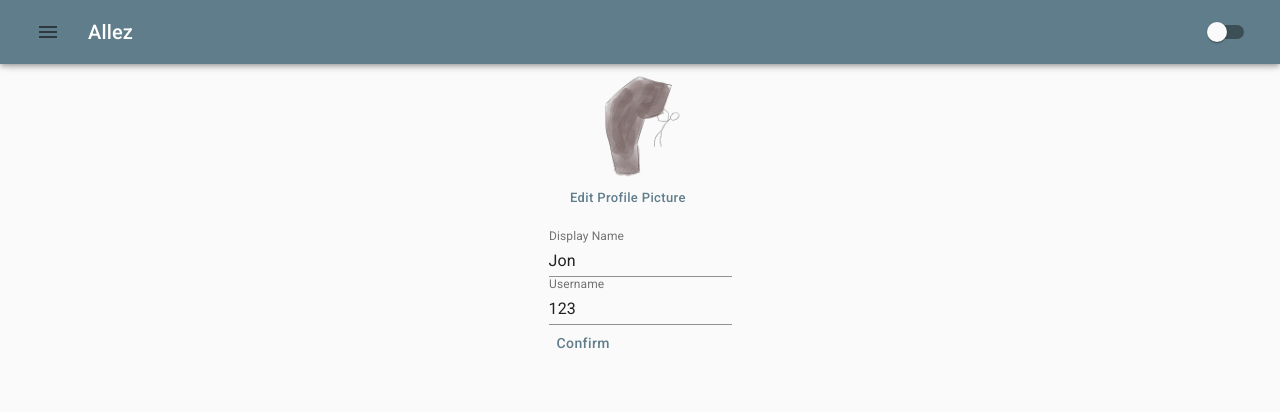
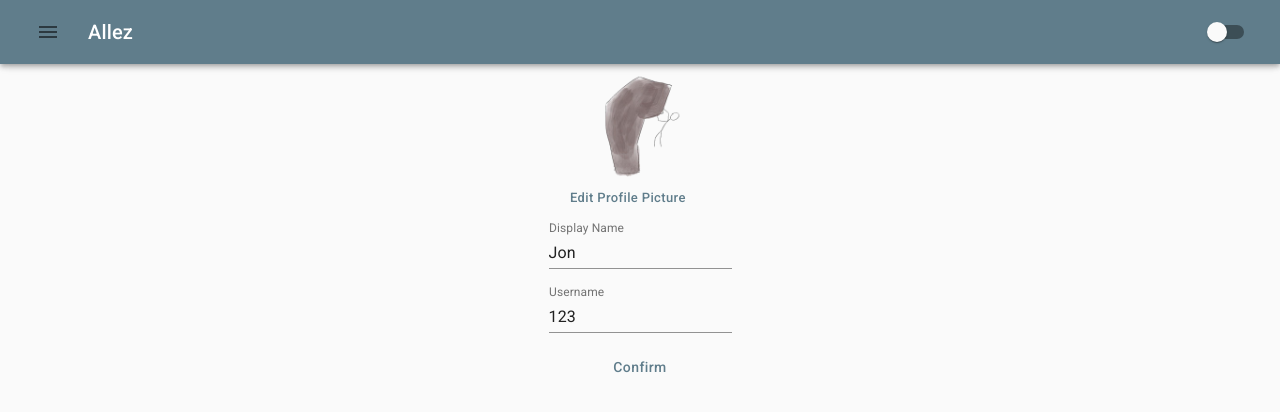
Before and after one commit to yeppog/allez, a React (Create React App) app in the folder client/: page /edit/profile in a window 1280 px wide. Shown: the top 412 px of the page. Built offline with nearby package versions, Linux system fonts and the light colour scheme.

Commit message:
feat: outline of ProfileSettingsComponent

```diff
--- a/client/src/components/ProfileSettingsComponent/ProfileSettingsComponent.tsx
+++ b/client/src/components/ProfileSettingsComponent/ProfileSettingsComponent.tsx
@@ -87,16 +87,24 @@ const ProfileSettingsComponent: React.FC = () => {
                 Edit Profile Picture
               </Button>
             </Grid>
+            <form onSubmit={(e) => onSubmit(e)}>
+              <Grid
+                container
+                direction="column"
+                alignItems="center"
+                justify="center"
+                spacing={2}
+              >
                 <Grid item>
-              <form onSubmit={(e) => onSubmit(e)}>
                   <FormControl>
                     <InputLabel>Display Name</InputLabel>
                     <Input value={state.name} onChange={handleChange('name')} />
                   </FormControl>
+                </Grid>
                 <Grid item>
                   <FormControl>
                     <InputLabel>Username</InputLabel>
-                    <Input value={state.id} onChange={handleChange('name')} />
+                    <Input value={state.id} onChange={handleChange('id')} />
                   </FormControl>
                 </Grid>
                 <Grid item>
@@ -104,8 +112,8 @@ const ProfileSettingsComponent: React.FC = () => {
                     Confirm
                   </Button>
                 </Grid>
+              </Grid>
             </form>
-            </Grid>
           </Grid>
         </Grid>
       </Grid>
```
Lines whose indentation alone changed are shown as unchanged.
